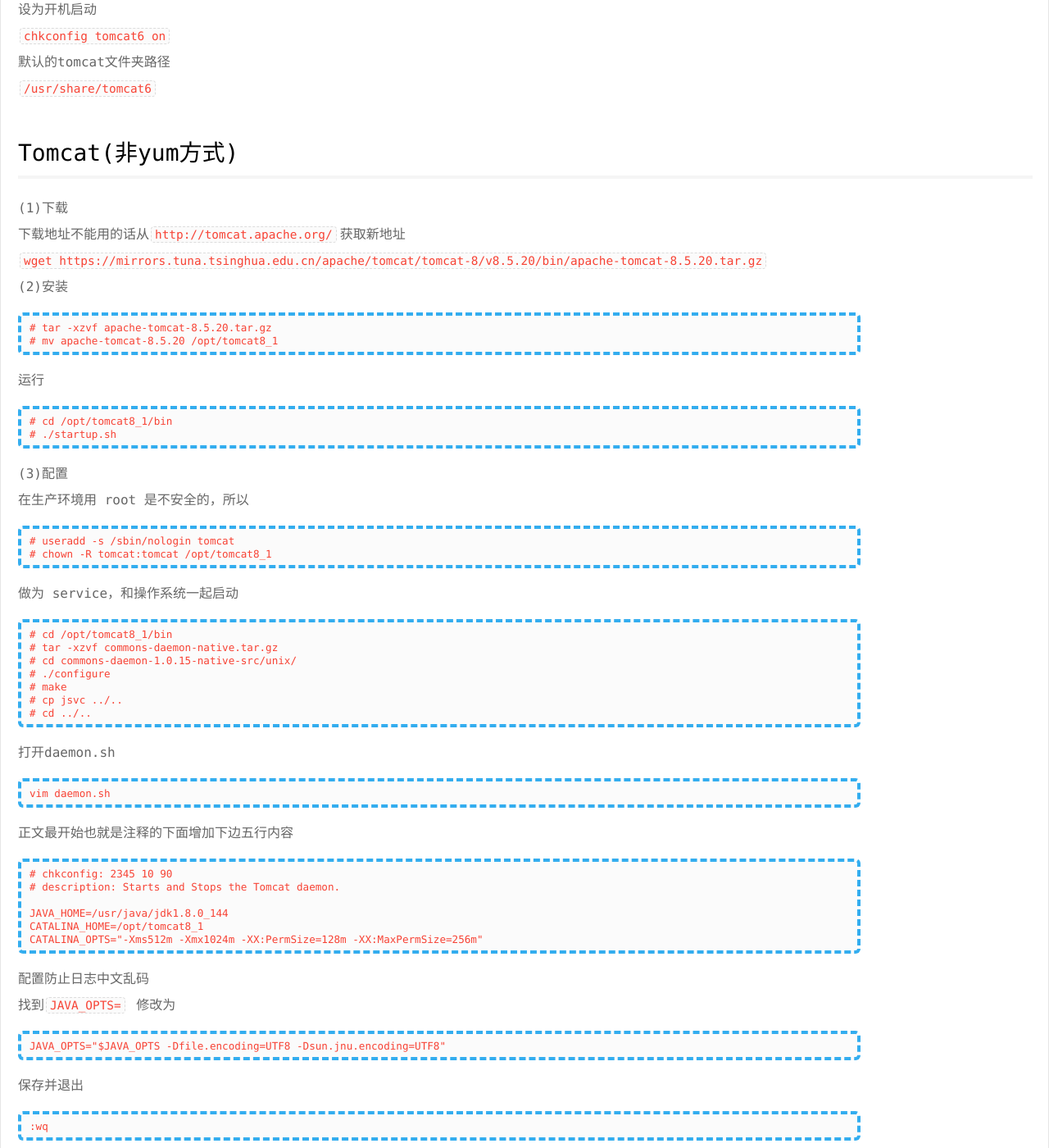
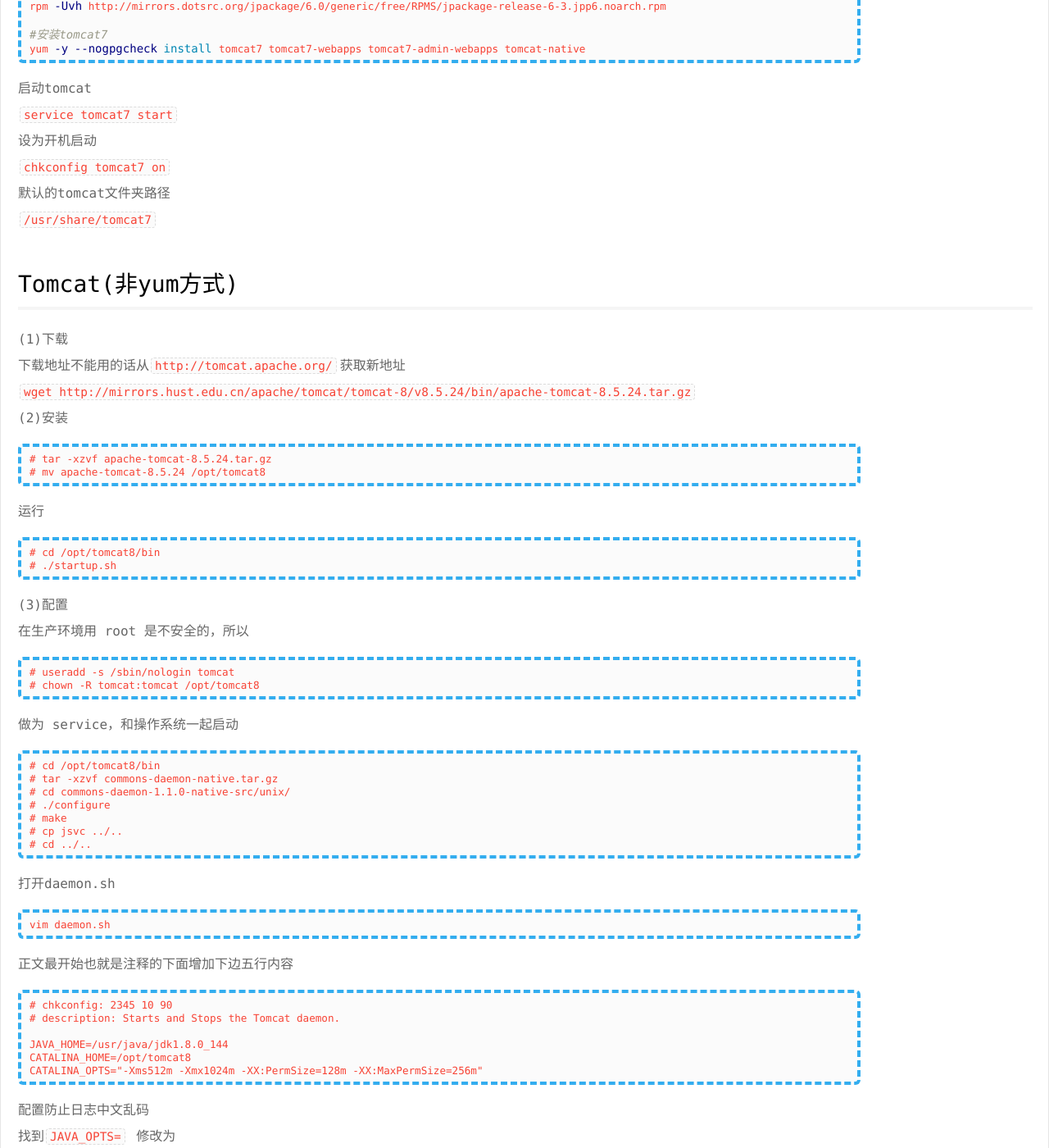
Before and after one commit to psvmc/myblog_jekyll, a Jekyll site: the page built from _posts/2018-01-19-centos-soft-install.md, in a window 1280 px wide and 1400 px high, scrolled down 6068 px. Shown: the whole window at 82% size. Built offline with Jekyll 4.4.1, drawn with Linux system fonts in a browser that asks for light colours; comment, search, counter and statistics services are not loaded; some of the changed text lies outside the part shown.

Commit message:
文章更新

````diff
--- a/_posts/2014-07-04-centos-soft-install.md
+++ b/_posts/2018-01-19-centos-soft-install.md
@@ -264,15 +275,15 @@
 
 启动tomcat
 
-`service tomcat6 start `
+`service tomcat7 start `
 
 设为开机启动
 
-`chkconfig tomcat6 on`
+`chkconfig tomcat7 on`
 
 默认的tomcat文件夹路径
 
-`/usr/share/tomcat6`
+`/usr/share/tomcat7`
 
 
 ## Tomcat(非yum方式)
@@ -281,19 +292,19 @@
 
 下载地址不能用的话从`http://tomcat.apache.org/`获取新地址
 
-`wget https://mirrors.tuna.tsinghua.edu.cn/apache/tomcat/tomcat-8/v8.5.20/bin/apache-tomcat-8.5.20.tar.gz`
+`wget http://mirrors.hust.edu.cn/apache/tomcat/tomcat-8/v8.5.24/bin/apache-tomcat-8.5.24.tar.gz`
 
 (2)安装
 
 ```
-# tar -xzvf apache-tomcat-8.5.20.tar.gz
-# mv apache-tomcat-8.5.20 /opt/tomcat8_1
+# tar -xzvf apache-tomcat-8.5.24.tar.gz
+# mv apache-tomcat-8.5.24 /opt/tomcat8
 ```
 
 运行
 
 ```
-# cd /opt/tomcat8_1/bin
+# cd /opt/tomcat8/bin
 # ./startup.sh
 ```
 
@@ -303,16 +314,16 @@
 
 ```
 # useradd -s /sbin/nologin tomcat
-# chown -R tomcat:tomcat /opt/tomcat8_1
+# chown -R tomcat:tomcat /opt/tomcat8
 ```
 
 
 做为 service，和操作系统一起启动
 
 ```
-# cd /opt/tomcat8_1/bin
+# cd /opt/tomcat8/bin
 # tar -xzvf commons-daemon-native.tar.gz
-# cd commons-daemon-1.0.15-native-src/unix/
+# cd commons-daemon-1.1.0-native-src/unix/
 # ./configure
 # make
 # cp jsvc ../..
@@ -332,7 +343,7 @@
 # description: Starts and Stops the Tomcat daemon.
 
 JAVA_HOME=/usr/java/jdk1.8.0_144
-CATALINA_HOME=/opt/tomcat8_1
+CATALINA_HOME=/opt/tomcat8
 CATALINA_OPTS="-Xms512m -Xmx1024m -XX:PermSize=128m -XX:MaxPermSize=256m"
 ```
 
@@ -353,20 +364,20 @@
 增加到 service
 
 ```
-# cp daemon.sh /etc/init.d/tomcat8_1
-# chkconfig --add tomcat8_1
+# cp daemon.sh /etc/init.d/tomcat8
+# chkconfig --add tomcat8
 ```
 
 检查
 
 ```
-# chkconfig --list|grep tomcat8_1
+# chkconfig --list|grep tomcat8
 ```
 
 启动服务
 
 ```
-service tomcat8_1 start
+service tomcat8 start
 ```
 
 防火墙添加信任规则
````
Also changed, not shown: other parts of _posts/2018-01-19-centos-soft-install.md (+16 -5 lines), _posts/2014-07-07-linux-base.md (+29 -6 lines), _posts/2018-01-18-linux-memcached-install.md (+13 -1 lines).
